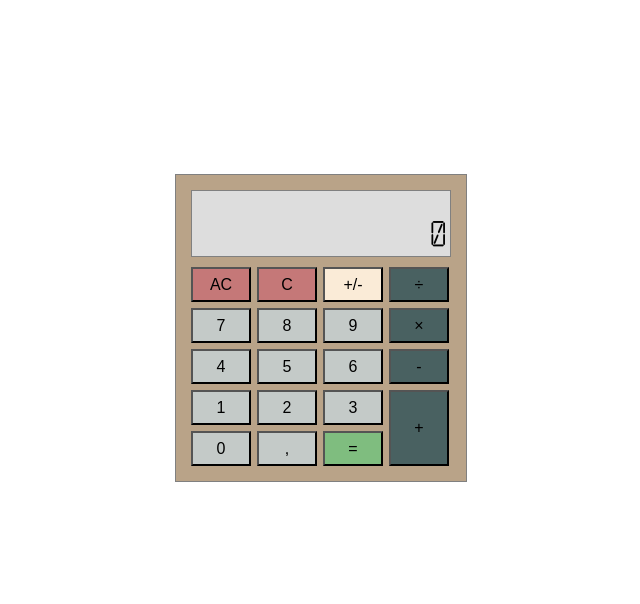
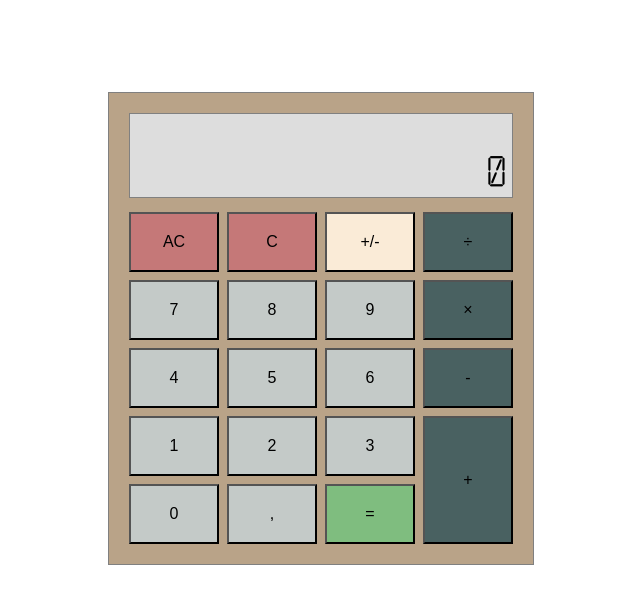
Before and after one commit to mart-in-a-jar/calculator, a plain HTML site: page index.html in a window 1280 px wide. Shown: the whole page, without its empty margins (319-959 px from the left). Drawn offline with Linux system fonts and the light colour scheme.

Commit message:
Adjust size

```diff
--- a/style.css
+++ b/style.css
@@ -2,6 +2,12 @@
     font-family: calcFont;
     src: url(fonts/Calculator.ttf);
 }
+html {
+    box-sizing: border-box;
+  }
+  *, *:before, *:after {
+    box-sizing: inherit;
+  }
 .content {
     display: flex;
     justify-content: center;
@@ -10,7 +16,7 @@
 }
 .calculator {
     background-color: rgb(185, 163, 136);
-    padding: 15px;
+    padding: 20px;
     border: 1px solid gray;
 }
 .display {
@@ -18,31 +24,31 @@
     flex-flow: column;
     word-wrap: break-word;
     justify-content: space-evenly;
-    width: 258px;
+    width: 384px;
     border: 1px solid gray;
-    margin-bottom: 10px;
+    margin-bottom: 14px;
     background-color: rgb(221, 221, 221);
-    min-height: 65px;
+    min-height: 80px;
     text-align: right;
 }
 .input {
-    padding-right: 3px;
-    font-size: 2.5em;
+    padding-right: 5px;
+    font-size: 3em;
     font-family: calcFont, sans-serif;
-    min-height: 45px;
+    min-height: 55px;
 }
 .history {
-    padding-right: 3px;
-    font-size: 1em;
+    padding-right: 5px;
+    font-size: 1.5em;
     font-family: calcFont, sans-serif;
-    min-height: 18px;
+    min-height: 28px;
 }
 .buttons {
     display: grid;
-    grid-template-columns: repeat(4, 60px);
-    grid-template-rows: repeat(5, 35px);
-    column-gap: 6px;
-    row-gap: 6px;
+    grid-template-columns: repeat(4, 90px);
+    grid-template-rows: repeat(5, 60px);
+    column-gap: 8px;
+    row-gap: 8px;
 }
 #plusKey {
     grid-area: 4 / 4 / 6 / 5;
```
